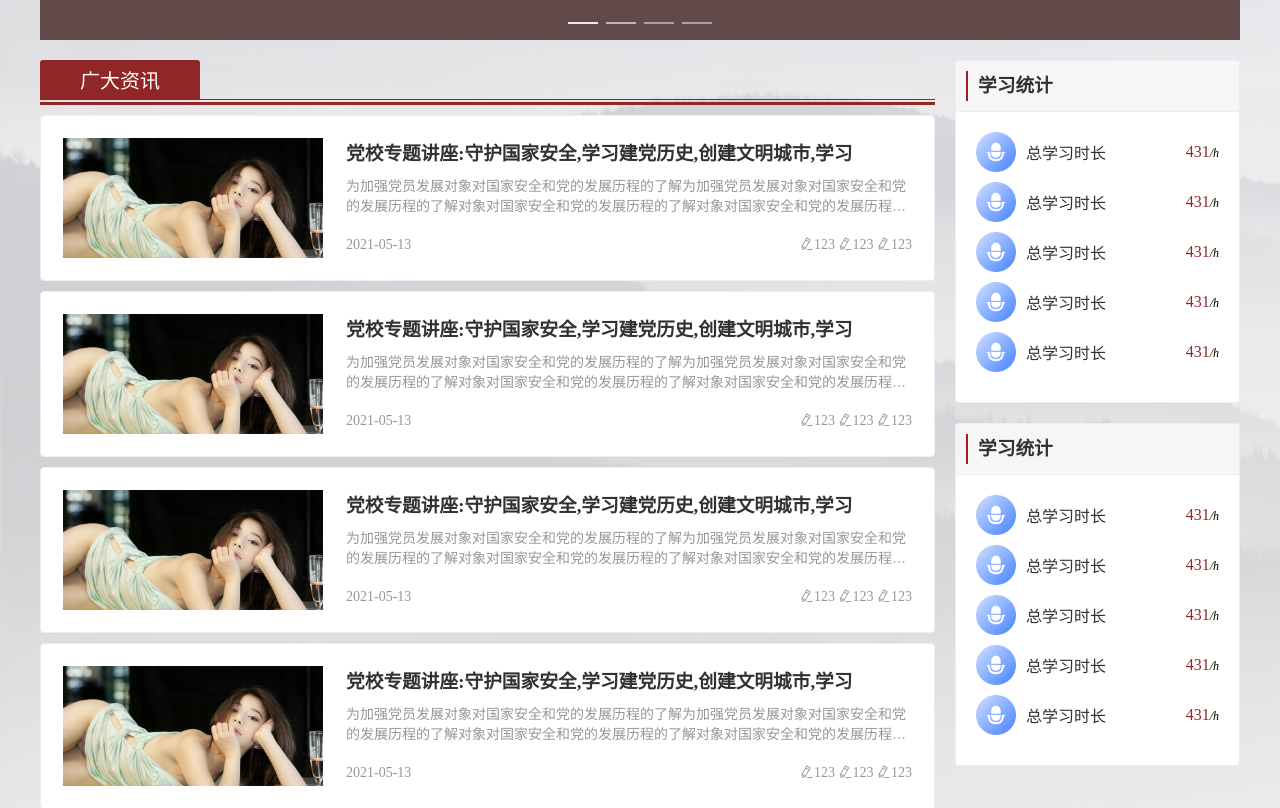
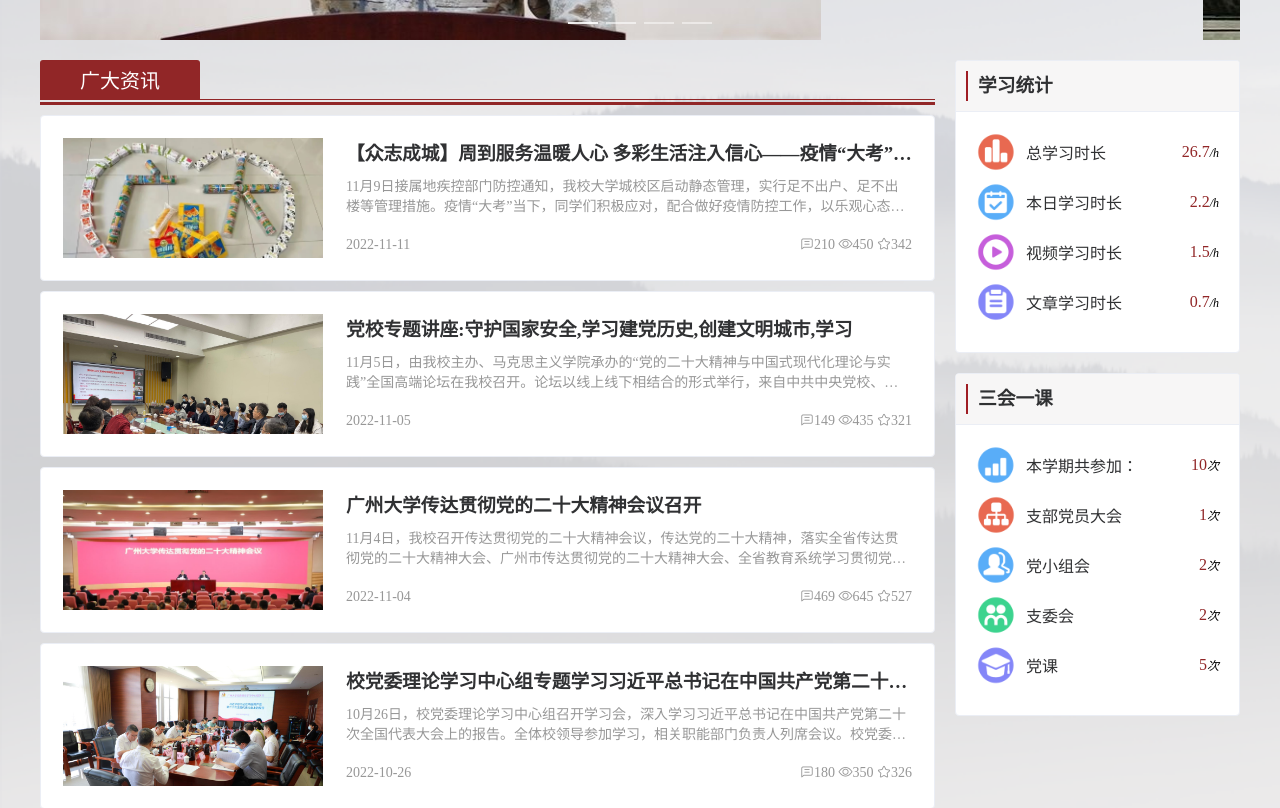
Before and after one commit to XLin2048/web_test, a Vue app: page /#/index in a window 1280 px wide. Shown: the part 520-1328 px from the top of the page. Built offline with nearby package versions, Linux system fonts and the light colour scheme.

Commit message:
Add text and img 主图的样式要不要修

```diff
--- a/src/components/Index.vue
+++ b/src/components/Index.vue
@@ -6,16 +6,16 @@
 
                 <el-carousel :interval="5000" arrow="always" height="400px" style="margin-bottom: 20px;">
                     <el-carousel-item>
-                        <img src="../assets/img/Rectangle 1040.png" alt="">
+                        <img src="../assets/img/index/fb386228a7734fc19774fed33ebcdfb5.jpg" alt="">
                     </el-carousel-item>
                     <el-carousel-item>
-                        <img src="../assets/img/Rectangle 1040.png" alt="">
+                        <img src="../assets/img/index/dc93ec19ab0649c2a5941ac3c693cbd7.jpg" alt="">
                     </el-carousel-item>
                     <el-carousel-item>
-                        <img src="../assets/img/Rectangle 1040.png" alt="">
+                        <img src="../assets/img/index/52908830a3b749658104cf49a6aedf3b.png" alt="">
                     </el-carousel-item>
                     <el-carousel-item>
-                        <img src="../assets/img/Rectangle 1040.png" alt="">
+                        <img src="../assets/img/index/4ef7a57c547c492c9e1eedee4f9b14e1.jpg" alt="">
                     </el-carousel-item>
                 </el-carousel>
             </div>
@@ -36,28 +36,28 @@
                         <el-card style="padding: 2px; margin-bottom: 10px;" shadow="hover">
                             <el-row>
                                 <el-col :span="8">
-                                    <div class="card_img">
+                                    <div class="card_img" id="content1">
 
                                     </div>
                                 </el-col>
                                 <el-col :span="16">
                                     <h3 style="margin-bottom: 10px;cursor: pointer;" class="card_content_hidden_single">
-                                        党校专题讲座:守护国家安全,学习建党历史,创建文明城市,学习</h3>
+                                        【众志成城】周到服务温暖人心 多彩生活注入信心——疫情“大考”下校园生活秩序井然</h3>
                                     <div style="font-size: 14px;color: #979797; margin-bottom: 22px;"
                                         class="card_content_hidden_many">
-                                        为加强党员发展对象对国家安全和党的发展历程的了解为加强党员发展对象对国家安全和党的发展历程的了解对象对国家安全和党的发展历程的了解对象对国家安全和党的发展历程的了解
+                                        11月9日接属地疾控部门防控通知，我校大学城校区启动静态管理，实行足不出户、足不出楼等管理措施。疫情“大考”当下，同学们积极应对，配合做好疫情防控工作，以乐观心态充实时光，做到防疫、学习两不误，校园生活秩序井然。
                                     </div>
                                     <div class="card_content_bottom" style="font-size: 14px;color: #979797;">
-                                        <div class="card_content_bottom_left">2021-05-13</div>
+                                        <div class="card_content_bottom_left">2022-11-11</div>
                                         <div class="card_content_bottom_right">
                                             <span>
-                                                <i class="el-icon-edit"></i>123
+                                                <i class="el-icon-chat-line-square"></i>210
                                             </span>
                                             <span>
-                                                <i class="el-icon-edit"></i>123
+                                                <i class="el-icon-view"></i>450
                                             </span>
                                             <span>
-                                                <i class="el-icon-edit"></i>123
+                                                <i class="el-icon-star-off"></i>342
                                             </span>
                                         </div>
                                     </div>
@@ -67,7 +67,7 @@
                         <el-card style="padding: 2px; margin-bottom: 10px;" shadow="hover">
                             <el-row>
                                 <el-col :span="8">
-                                    <div class="card_img">
+                                    <div class="card_img" id="content2">
 
                                     </div>
                                 </el-col>
@@ -76,19 +76,18 @@
                                         党校专题讲座:守护国家安全,学习建党历史,创建文明城市,学习</h3>
                                     <div style="font-size: 14px;color: #979797; margin-bottom: 22px;"
                                         class="card_content_hidden_many">
-                                        为加强党员发展对象对国家安全和党的发展历程的了解为加强党员发展对象对国家安全和党的发展历程的了解对象对国家安全和党的发展历程的了解对象对国家安全和党的发展历程的了解
-                                    </div>
+                                        11月5日，由我校主办、马克思主义学院承办的“党的二十大精神与中国式现代化理论与实践”全国高端论坛在我校召开。论坛以线上线下相结合的形式举行，来自中共中央党校、北京师范大学、吉林大学、中山大学、上海交通大学、山东大学、西安交通大学、南京师范大学、华南师范大学、湘潭大学等国内马克思主义研究领域的专家学者100余人参会。校党委书记、校长魏明海出席论坛并致辞，副校长张其学主持开幕式。                                    </div>
                                     <div class="card_content_bottom" style="font-size: 14px;color: #979797;">
-                                        <div class="card_content_bottom_left">2021-05-13</div>
+                                        <div class="card_content_bottom_left">2022-11-05</div>
                                         <div class="card_content_bottom_right">
                                             <span>
-                                                <i class="el-icon-edit"></i>123
+                                                <i class="el-icon-chat-line-square"></i>149
                                             </span>
                                             <span>
-                                                <i class="el-icon-edit"></i>123
+                                                <i class="el-icon-view"></i>435
                                             </span>
                                             <span>
-                                                <i class="el-icon-edit"></i>123
+                                                <i class="el-icon-star-off"></i>321
                                             </span>
                                         </div>
                                     </div>
@@ -98,28 +97,27 @@
                         <el-card style="padding: 2px; margin-bottom: 10px;" shadow="hover">
                             <el-row>
                                 <el-col :span="8">
-                                    <div class="card_img">
+                                    <div class="card_img" id="content3">
 
                                     </div>
                                 </el-col>
                                 <el-col :span="16">
                                     <h3 style="margin-bottom: 10px;cursor: pointer;" class="card_content_hidden_single">
-                                        党校专题讲座:守护国家安全,学习建党历史,创建文明城市,学习</h3>
+                                        广州大学传达贯彻党的二十大精神会议召开</h3>
                                     <div style="font-size: 14px;color: #979797; margin-bottom: 22px;"
                                         class="card_content_hidden_many">
-                                        为加强党员发展对象对国家安全和党的发展历程的了解为加强党员发展对象对国家安全和党的发展历程的了解对象对国家安全和党的发展历程的了解对象对国家安全和党的发展历程的了解
-                                    </div>
+                                        11月4日，我校召开传达贯彻党的二十大精神会议，传达党的二十大精神，落实全省传达贯彻党的二十大精神大会、广州市传达贯彻党的二十大精神大会、全省教育系统学习贯彻党的二十大精神动员部署会工作要求，对我校做好学习宣传贯彻工作进行动员部署。校党委书记、校长魏明海主持会议并讲话，校党委副书记聂贵新传达了党的二十大精神以及全省、全市、全省教育系统传达贯彻会议精神。                                    </div>
                                     <div class="card_content_bottom" style="font-size: 14px;color: #979797;">
-                                        <div class="card_content_bottom_left">2021-05-13</div>
+                                        <div class="card_content_bottom_left">2022-11-04</div>
                                         <div class="card_content_bottom_right">
                                             <span>
-                                                <i class="el-icon-edit"></i>123
+                                                <i class="el-icon-chat-line-square"></i>469
                                             </span>
                                             <span>
-                                                <i class="el-icon-edit"></i>123
+                                                <i class="el-icon-view"></i>645
                                             </span>
                                             <span>
-                                                <i class="el-icon-edit"></i>123
+                                                <i class="el-icon-star-off"></i>527
                                             </span>
                                         </div>
                                     </div>
@@ -129,28 +127,28 @@
                         <el-card style="padding: 2px; margin-bottom: 10px;" shadow="hover">
                             <el-row>
                                 <el-col :span="8">
-                                    <div class="card_img">
+                                    <div class="card_img" id="content4">
 
                                     </div>
                                 </el-col>
                                 <el-col :span="16">
                                     <h3 style="margin-bottom: 10px;cursor: pointer;" class="card_content_hidden_single">
-                                        党校专题讲座:守护国家安全,学习建党历史,创建文明城市,学习</h3>
+                                        校党委理论学习中心组专题学习习近平总书记在中国共产党第二十次全国代表大会上的报告</h3>
                                     <div style="font-size: 14px;color: #979797; margin-bottom: 22px;"
                                         class="card_content_hidden_many">
-                                        为加强党员发展对象对国家安全和党的发展历程的了解为加强党员发展对象对国家安全和党的发展历程的了解对象对国家安全和党的发展历程的了解对象对国家安全和党的发展历程的了解
+                                        10月26日，校党委理论学习中心组召开学习会，深入学习习近平总书记在中国共产党第二十次全国代表大会上的报告。全体校领导参加学习，相关职能部门负责人列席会议。校党委书记、校长魏明海主持学习会。
                                     </div>
-                                    <div class="card_content_bottom" style="font-size: 14px;color: #979797;">
-                                        <div class="card_content_bottom_left">2021-05-13</div>
+                                        <div class="card_content_bottom" style="font-size: 14px;color: #979797;">
+                                        <div class="card_content_bottom_left">2022-10-26</div>
                                         <div class="card_content_bottom_right">
                                             <span>
-                                                <i class="el-icon-edit"></i>123
+                                                <i class="el-icon-chat-line-square"></i>180
                                             </span>
                                             <span>
-                                                <i class="el-icon-edit"></i>123
+                                                <i class="el-icon-view"></i>350
                                             </span>
                                             <span>
-                                                <i class="el-icon-edit"></i>123
+                                                <i class="el-icon-star-off"></i>326
                                             </span>
                                         </div>
                                     </div>
@@ -176,11 +174,11 @@
                             <el-row style="margin-bottom: 10px;">
                                 <div style="display: flex ;align-items: center; justify-content: space-between;">
                                     <div style="display: flex;align-items: center;">
-                                        <img src="../assets/img/icon/Group 1662.png" alt=""
-                                            style="width: 40px; margin-right: 10px;">
+                                        <img src="../assets/img/icon/数据.png" alt=""
+                                            style="width: 40px; margin-right: 10px; filter: drop-shadow(#e86951);">
                                         <span>总学习时长</span>
                                     </div>
-                                    <span style="color: #912627;">431<i
+                                    <span style="color: #912627;">26.7<i
                                             style="font-size: 12px;color: black;">/h</i></span>
 
                                 </div>
@@ -191,11 +189,11 @@
                             <el-row style="margin-bottom: 10px;">
                                 <div style="display: flex ;align-items: center; justify-content: space-between;">
                                     <div style="display: flex;align-items: center;">
-                                        <img src="../assets/img/icon/Group 1662.png" alt=""
+                                        <img src="../assets/img/icon/打卡签到.png" alt=""
                                             style="width: 40px; margin-right: 10px;">
-                                        <span>总学习时长</span>
+                                        <span>本日学习时长</span>
                                     </div>
-                                    <span style="color: #912627;">431<i
+                                    <span style="color: #912627;">2.2<i
                                             style="font-size: 12px;color: black;">/h</i></span>
 
                                 </div>
@@ -206,11 +204,11 @@
                             <el-row style="margin-bottom: 10px;">
                                 <div style="display: flex ;align-items: center; justify-content: space-between;">
                                     <div style="display: flex;align-items: center;">
-                                        <img src="../assets/img/icon/Group 1662.png" alt=""
+                                        <img src="../assets/img/icon/播放.png" alt=""
                                             style="width: 40px; margin-right: 10px;">
-                                        <span>总学习时长</span>
+                                        <span>视频学习时长</span>
                                     </div>
-                                    <span style="color: #912627;">431<i
+                                    <span style="color: #912627;">1.5<i
                                             style="font-size: 12px;color: black;">/h</i></span>
 
                                 </div>
@@ -221,26 +219,11 @@
                             <el-row style="margin-bottom: 10px;">
                                 <div style="display: flex ;align-items: center; justify-content: space-between;">
                                     <div style="display: flex;align-items: center;">
-                                        <img src="../assets/img/icon/Group 1662.png" alt=""
+                                        <img src="../assets/img/icon/测评.png" alt=""
                                             style="width: 40px; margin-right: 10px;">
-                                        <span>总学习时长</span>
+                                        <span>文章学习时长</span>
                                     </div>
-                                    <span style="color: #912627;">431<i
-                                            style="font-size: 12px;color: black;">/h</i></span>
-
-                                </div>
-                                <div></div>
-                                <div></div>
-                                <div></div>
-                            </el-row>
-                            <el-row style="margin-bottom: 10px;">
-                                <div style="display: flex ;align-items: center; justify-content: space-between;">
-                                    <div style="display: flex;align-items: center;">
-                                        <img src="../assets/img/icon/Group 1662.png" alt=""
-                                            style="width: 40px; margin-right: 10px;">
-                                        <span>总学习时长</span>
-                                    </div>
-                                    <span style="color: #912627;">431<i
+                                    <span style="color: #912627;">0.7<i
                                             style="font-size: 12px;color: black;">/h</i></span>
 
                                 </div>
@@ -256,18 +239,18 @@
                             <!-- 标题 -->
                             <div slot="header"
                                 style="background-color: #f7f6f6;height: 30px;line-height: 30px;padding: 10px;">
-                                <h3 style="border-left: 2px solid #9f1d24;padding-left: 10px;">学习统计</h3>
+                                <h3 style="border-left: 2px solid #9f1d24;padding-left: 10px;">三会一课</h3>
                             </div>
                             <!-- 内容 -->
                             <el-row style="margin-bottom: 10px;">
                                 <div style="display: flex ;align-items: center; justify-content: space-between;">
                                     <div style="display: flex;align-items: center;">
-                                        <img src="../assets/img/icon/Group 1662.png" alt=""
+                                        <img src="../assets/img/icon/产品.png" alt=""
                                             style="width: 40px; margin-right: 10px;">
-                                        <span>总学习时长</span>
+                                        <span>本学期共参加：</span>
                                     </div>
-                                    <span style="color: #912627;">431<i
-                                            style="font-size: 12px;color: black;">/h</i></span>
+                                    <span style="color: #912627;">10<i
+                                            style="font-size: 12px;color: black;">次</i></span>
 
                                 </div>
                                 <div></div>
@@ -277,12 +260,12 @@
                             <el-row style="margin-bottom: 10px;">
                                 <div style="display: flex ;align-items: center; justify-content: space-between;">
                                     <div style="display: flex;align-items: center;">
-                                        <img src="../assets/img/icon/Group 1662.png" alt=""
+                                        <img src="../assets/img/icon/组织.png" alt=""
                                             style="width: 40px; margin-right: 10px;">
-                                        <span>总学习时长</span>
+                                        <span>支部党员大会</span>
                                     </div>
-                                    <span style="color: #912627;">431<i
-                                            style="font-size: 12px;color: black;">/h</i></span>
+                                    <span style="color: #912627;">1<i
+                                            style="font-size: 12px;color: black;">次</i></span>
 
                                 </div>
                                 <div></div>
@@ -292,12 +275,12 @@
                             <el-row style="margin-bottom: 10px;">
                                 <div style="display: flex ;align-items: center; justify-content: space-between;">
                                     <div style="display: flex;align-items: center;">
-                                        <img src="../assets/img/icon/Group 1662.png" alt=""
+                                        <img src="../assets/img/icon/团队.png" alt=""
                                             style="width: 40px; margin-right: 10px;">
-                                        <span>总学习时长</span>
+                                        <span>党小组会</span>
                                     </div>
-                                    <span style="color: #912627;">431<i
-                                            style="font-size: 12px;color: black;">/h</i></span>
+                                    <span style="color: #912627;">2<i
+                                            style="font-size: 12px;color: black;">次</i></span>
 
                                 </div>
                                 <div></div>
@@ -307,12 +290,12 @@
                             <el-row style="margin-bottom: 10px;">
                                 <div style="display: flex ;align-items: center; justify-content: space-between;">
                                     <div style="display: flex;align-items: center;">
-                                        <img src="../assets/img/icon/Group 1662.png" alt=""
+                                        <img src="../assets/img/icon/群体.png" alt=""
                                             style="width: 40px; margin-right: 10px;">
-                                        <span>总学习时长</span>
+                                        <span>支委会</span>
                                     </div>
-                                    <span style="color: #912627;">431<i
-                                            style="font-size: 12px;color: black;">/h</i></span>
+                                    <span style="color: #912627;">2<i
+                                            style="font-size: 12px;color: black;">次</i></span>
 
                                 </div>
                                 <div></div>
@@ -322,12 +305,12 @@
                             <el-row style="margin-bottom: 10px;">
                                 <div style="display: flex ;align-items: center; justify-content: space-between;">
                                     <div style="display: flex;align-items: center;">
-                                        <img src="../assets/img/icon/Group 1662.png" alt=""
+                                        <img src="../assets/img/icon/学位.png" alt=""
                                             style="width: 40px; margin-right: 10px;">
-                                        <span>总学习时长</span>
+                                        <span>党课</span>
                                     </div>
-                                    <span style="color: #912627;">431<i
-                                            style="font-size: 12px;color: black;">/h</i></span>
+                                    <span style="color: #912627;">5<i
+                                            style="font-size: 12px;color: black;">次</i></span>
 
                                 </div>
                                 <div></div>
@@ -351,6 +334,18 @@
     }
 </script>
 <style scoped>
+    #content1{
+        background-image: url(../assets/img/index/55BF0303CB46CADD424FB93D41A_326D9E20_1D489.jpg);
+    }
+    #content2{
+        background-image: url(../assets/img/index/94DD3155045CE835E5185F0B48C_54F56C5E_4809C.jpg);
+    }
+    #content3{
+        background-image: url(../assets/img/index/12F5BB43661403040C23C1B667C_FF83DCF4_25FB4.jpg);
+    }
+    #content4{
+        background-image: url(../assets/img/index/D534C4A5803C2971DD3FE06F467_E12A45D2_39A3F.jpg);
+    }
     .backgroundMain {
         background-image: url(../assets/img/Group\ 1188.png);
         min-height: 1600px;
```
